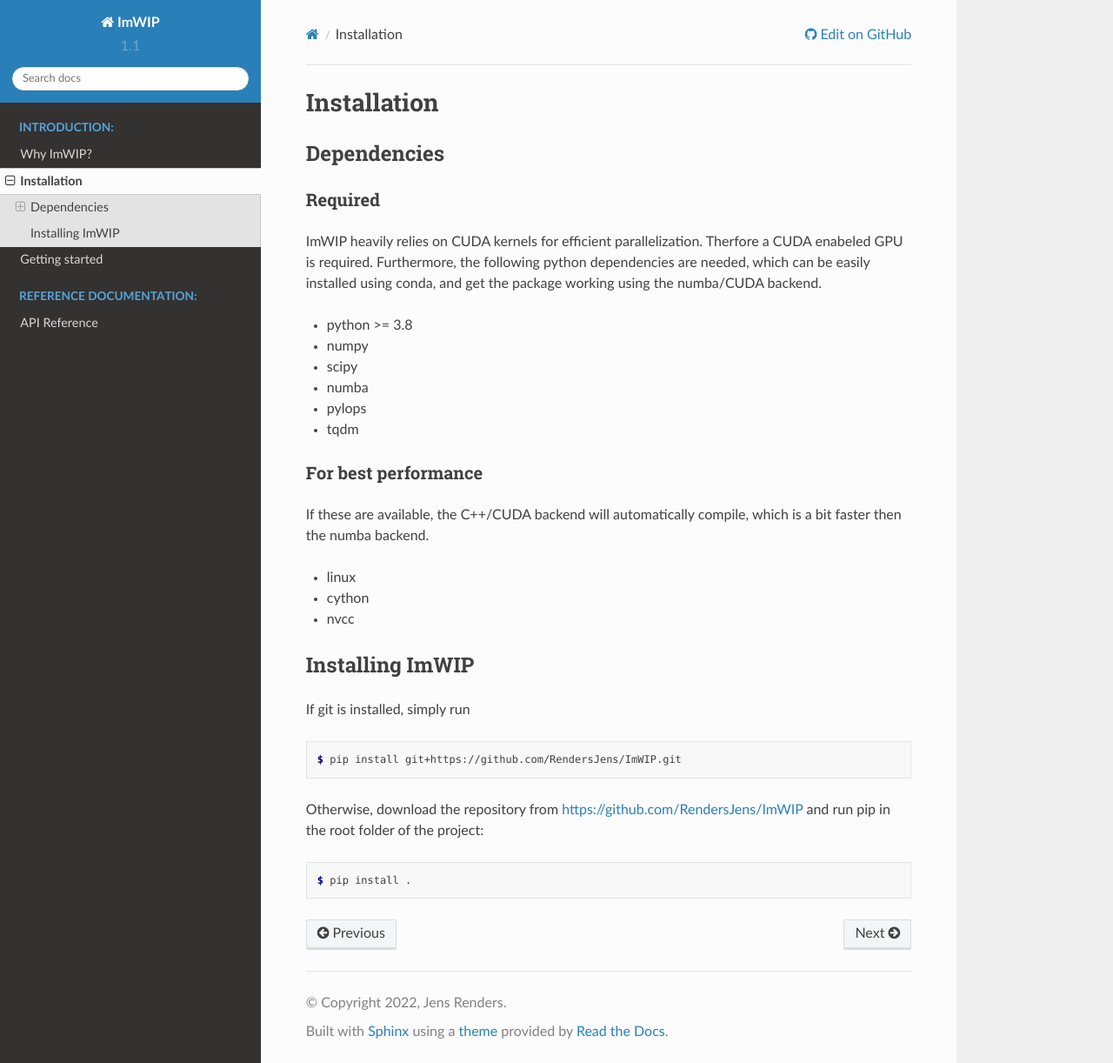
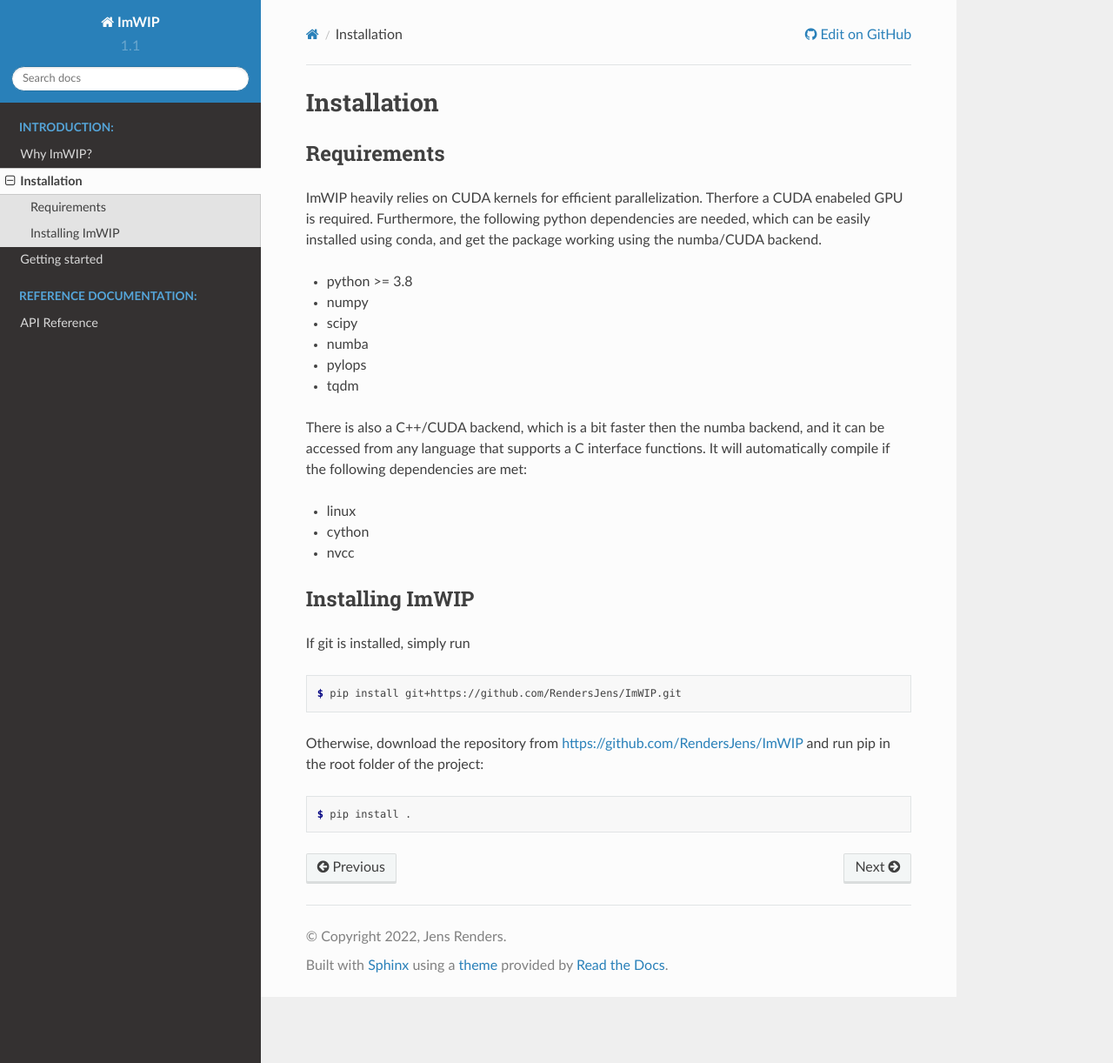
Before and after one commit to RendersJens/ImWIP, a Sphinx documentation site: the page built from docs/source/installation.rst, in a window 1280 px wide and 1222 px high. Shown: the whole window at 87% size. Built offline with Sphinx 7.4.7 and the Read the Docs theme 2.0.0, drawn with Linux system fonts in a browser that asks for light colours.

Commit message:
Update installation.rst

```diff
--- a/docs/source/installation.rst
+++ b/docs/source/installation.rst
@@ -1,11 +1,8 @@
 Installation
 ============
 
-Dependencies
+Requirements
 ------------
-
-Required
-********
 
 ImWIP heavily relies on CUDA kernels for efficient parallelization. Therfore a CUDA enabeled GPU is required. Furthermore, the following python dependencies are needed, which can be easily installed using conda, and get the package working using the numba/CUDA backend.
 
@@ -16,10 +13,7 @@
 - pylops
 - tqdm
 
-
-For best performance
-********************
-If these are available, the C++/CUDA backend will automatically compile, which is a bit faster then the numba backend.
+There is also a C++/CUDA backend, which is a bit faster then the numba backend, and it can be accessed from any language that supports a C interface functions. It will automatically compile if the following dependencies are met:
 
 - linux
 - cython
```
